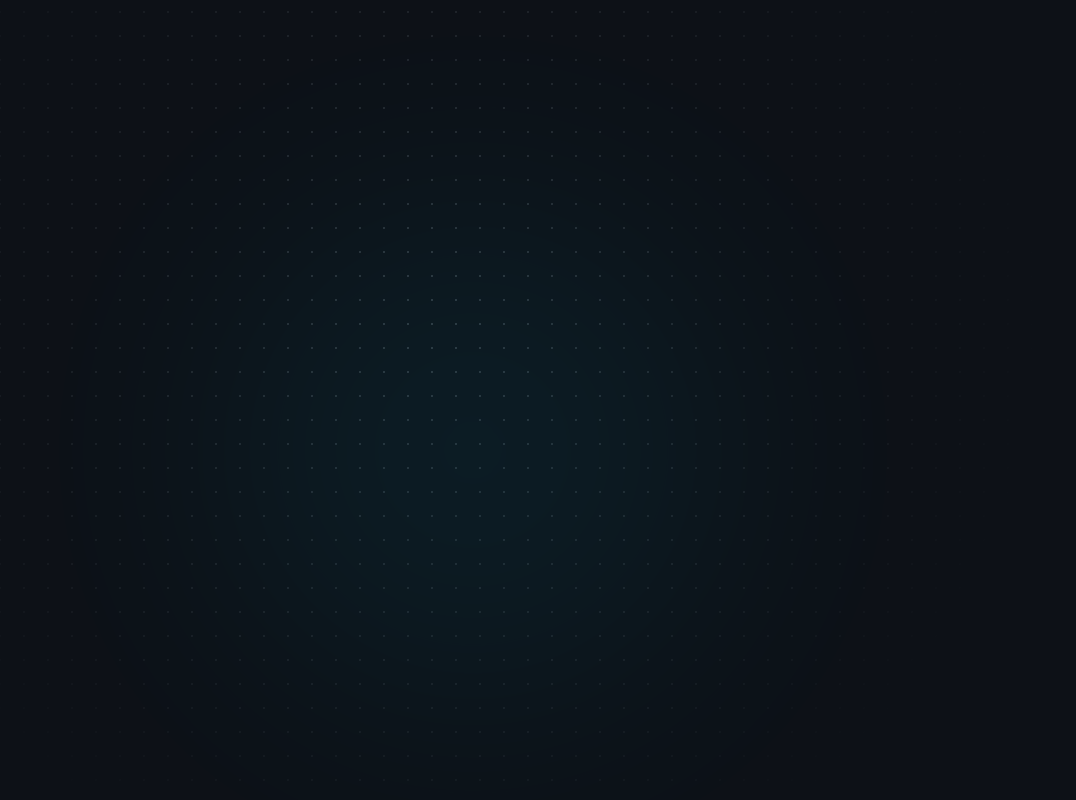
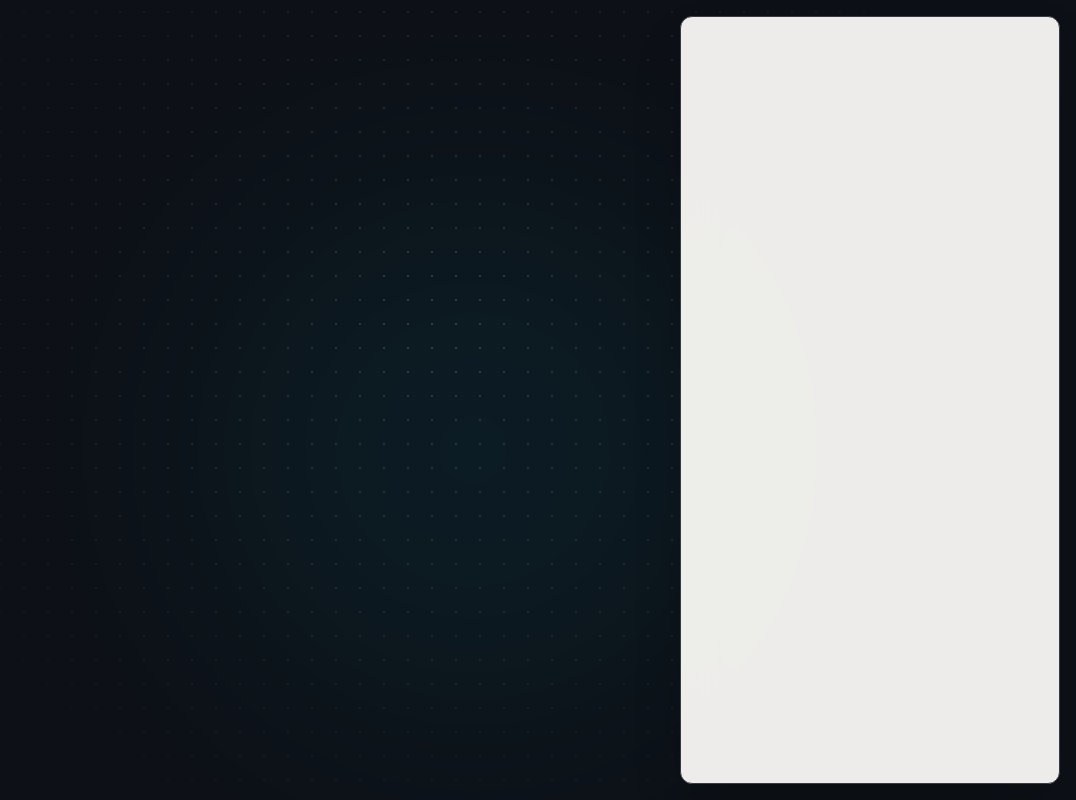
Before and after one commit to Gaurav775-Git/Server_Flow, a React (Vite) app in the folder client/: page /playground in a window 1280 px wide. Shown: the whole page, without its empty margins (204-1280 px from the left). Built offline with nearby package versions, Linux system fonts and the light colour scheme.

Commit message:
chat box created and rendered on the playground page

```diff
--- /dev/null
+++ b/client/src/components/chat_box/Chat_Box.jsx
@@ -0,0 +1,17 @@
+import React, { useState } from 'react'
+import { Bot, ChevronDown, Copy, MessageSquarePlus, PanelRightClose, Send, Sparkles } from 'lucide-react'
+
+const starterMessages = [
+  { role: 'agent', text: 'Hi! I can help you build, inspect, and improve your flow. What would you like to work on?' },
+]
+
+const Chat_Box = () => {
+
+  return (
+    <aside aria-label="AI agents" className="absolute bottom-4 right-4 top-4 z-30 flex w-[min(380px,calc(100vw-2rem))] flex-col overflow-hidden rounded-xl border border-[#363b44] bg-[#FAF9F6]/95 text-[#d7dce2] shadow-2xl backdrop-blur-xl">
+
+    </aside>
+  )
+}
+
+export default Chat_Box
--- a/client/src/pages/Playground_Page.jsx
+++ b/client/src/pages/Playground_Page.jsx
@@ -1,8 +1,9 @@
 import React from 'react'
+import Chat_Box from '../components/chat_box/Chat_Box'
 
 const Playground_Page = () => {
   return (
-    <div className="relative w-full h-screen bg-[#0d1117] overflow-hidden">
+    <main className="relative h-screen w-full overflow-hidden bg-[#0d1117]">
       <div
         className="absolute inset-0"
         style={{
@@ -19,10 +20,12 @@ const Playground_Page = () => {
       />
 
       <div
-        className="absolute top-1/4 left-1/3 w-[500px] h-[500px] rounded-full opacity-[0.07] blur-[120px] pointer-events-none"
+        className="pointer-events-none absolute left-1/3 top-1/4 h-[500px] w-[500px] rounded-full opacity-[0.07] blur-[120px]"
         style={{ background: '#00b4d8' }}
       />
-    </div>
+
+      <Chat_Box />
+    </main>
   )
 }
 
```
